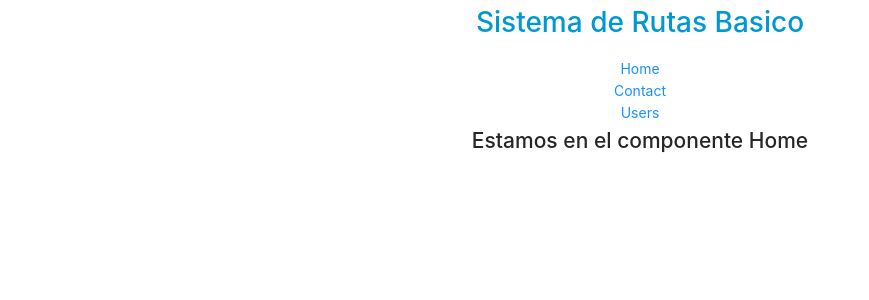
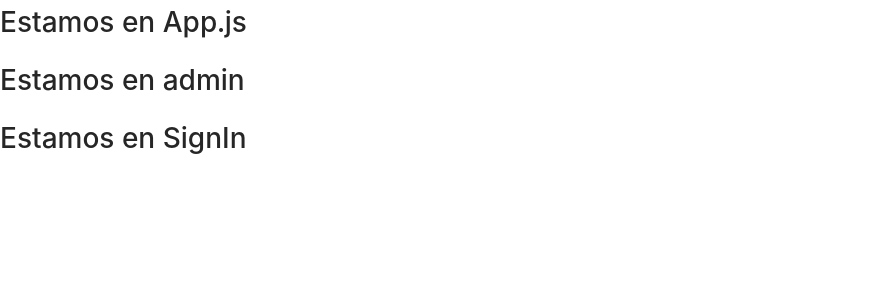
Before and after one commit to LeandroVirzi/Proyectos, a React (Create React App) app in the folder web-react/client/: page / in a window 1280 px wide. Shown: the top 300 px of the page, without its empty margins (0-869 px from the left). Built offline with nearby package versions, Linux system fonts and the light colour scheme.

Commit message:
actualización pages

```diff
--- a/web-react/client/src/App.js
+++ b/web-react/client/src/App.js
@@ -1,49 +1,20 @@
 import React from 'react';
+import Admin from './pages/Admin'
+import SignIn from './pages/Admin/SignIn';
 import './App.scss';
-import { BrowserRouter as Router, Route, Link, Switch } from "react-router-dom";
-// as NOMBRE DEL COMPONENTE
+
 
 function App() {
   return (
-    <Router>
-      <div className="app">
-        <h1>Sistema de Rutas Basico</h1>
-
-        <Link to="/home">Home</Link>
-        <br/>
-        <Link to="/contac">Contact</Link>
-        <br/>
-        <Link to="/users">Users</Link>
-        <br/>
-
-        <Switch>
-          <Route exact path="/" component={Home} />
-          <Route exact path="/contact" component={Contact} />
-          <Route exact path="/users" component={Users} />
-          <Route component={Error404} />
-        </Switch>
-      </div>
-    </Router>
-  );
-};
+    <div>
+      <h1>Estamos  en App.js</h1>
+      <Admin/>
+      <SignIn/>
+    </div>
 
 
-function Home() {
-  return (
-    <h2>Estamos en el componente Home</h2>
   );
-};
+}
 
-function Contact() {
-  return <h2>Estamos en el componente Contact...</h2>
-};
-
-function Users() {
-  return <h2>Estamos en el componente Users</h2>
-};
-
-function Error404 (){
-  return <h2>Error 404...</h2>
-};
 
 export default App;
--- /dev/null
+++ b/web-react/client/src/pages/Admin/Admin.js
@@ -0,0 +1,11 @@
+import React from 'react';
+
+const Admin = () => {
+    return (
+        <div>
+            <h1>Estamos en admin</h1>
+        </div>
+     );
+}
+
+export default Admin;
--- /dev/null
+++ b/web-react/client/src/pages/Admin/SignIn.js
@@ -0,0 +1,11 @@
+import React from "react";
+
+// Login
+
+export default function  SignIn() {
+    return (
+        <div>
+            <h1>Estamos en SignIn</h1>
+        </div>
+    );
+}
--- /dev/null
+++ b/web-react/client/src/pages/Admin/index.js
@@ -0,0 +1,3 @@
+export { default } from './Admin';
+
+// La exportacion por defecto de la carpeta admin es el fichero Admin.js
```
